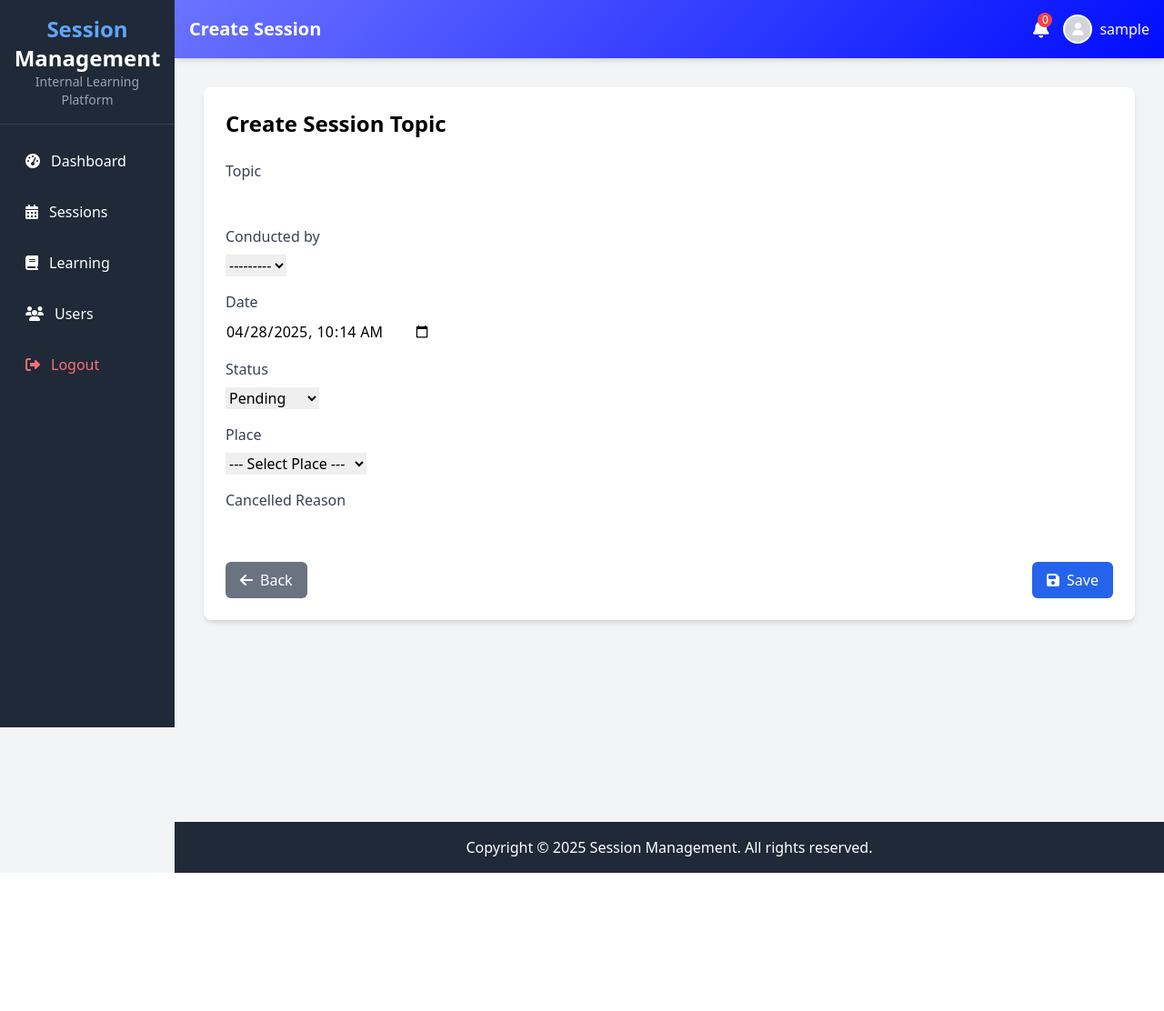
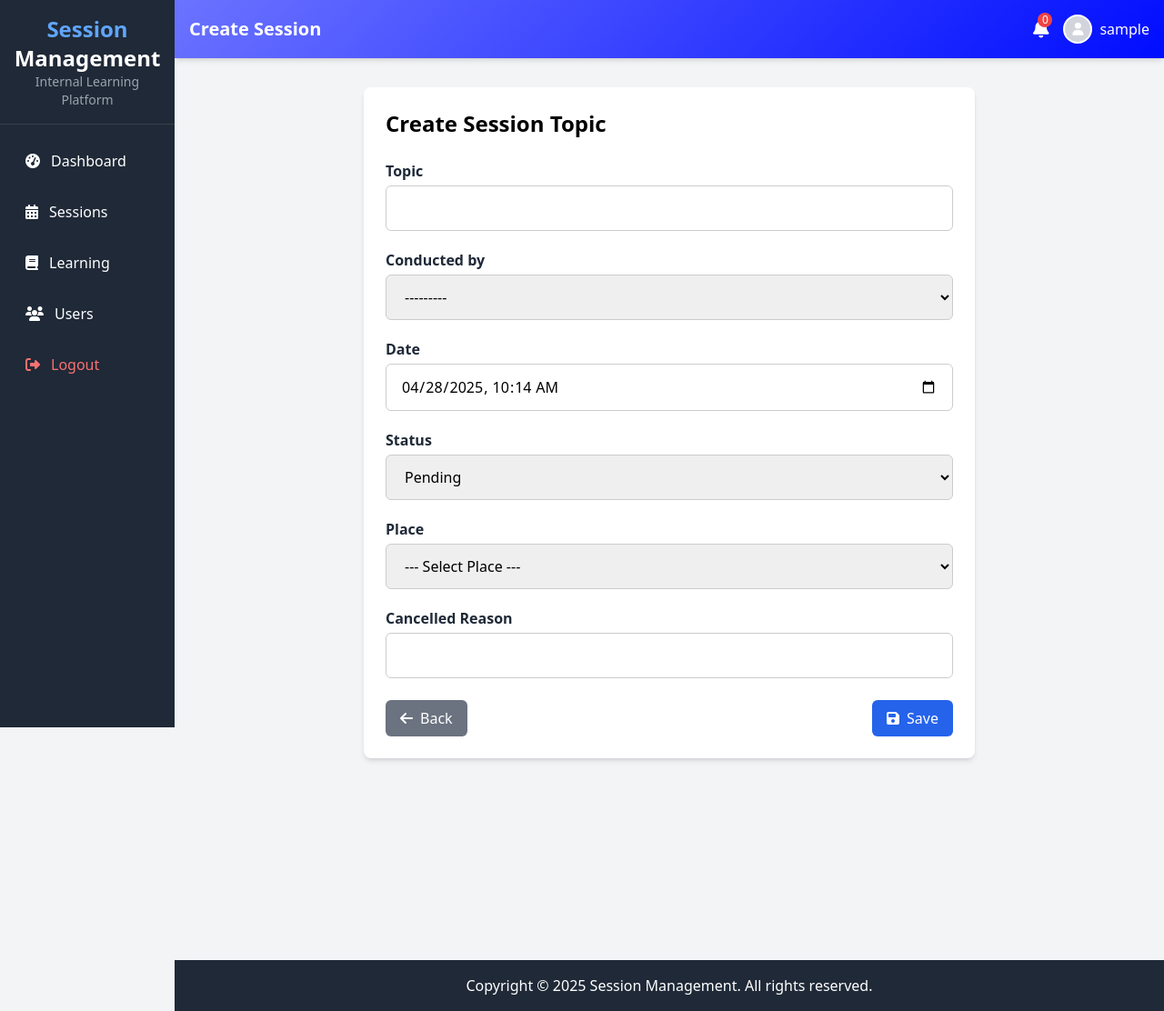
Before and after one commit to ashishkekan/session-management, a Django app: page /create-topic/ in a window 1280 px wide. Shown: the whole page at 91% size. Before the commit the page ends 960 px from the top, so only its background shows below. Run offline with Django 4.2, Linux system fonts and the light colour scheme; the visitor is signed in with stand-in values (Sample User, id 1); data comes from the database, SQL or seed files in the repository; some libraries are stand-ins or nearby versions.

Commit message:
Change form styling

```diff
--- a/management/templates/session/create_topic.html
+++ b/management/templates/session/create_topic.html
@@ -5,20 +5,18 @@
 
 {% block content %}
 <div class="container mx-auto p-4">
-    <div class="bg-white rounded-lg shadow-md p-6 transition duration-300 card-hover">
+    <div class="bg-white rounded-lg shadow-md p-6 transition duration-300 card-hover max-w-2xl mx-auto">
         <h2 class="text-2xl font-semibold mb-6">Create Session Topic</h2>
         <form method="post">
             {% csrf_token %}
             {% for field in form %}
-                <div class="mb-4">
-                    <label class="block text-gray-700 font-medium mb-2" for="{{ field.id_for_label }}">
+                <div class="mb-5">
+                    <label for="{{ field.id_for_label }}" class="block font-semibold mb-1 text-gray-800 text-base">
                         {{ field.label }}
                     </label>
                     {{ field }}
                     {% if field.errors %}
-                        <div class="text-red-600 text-sm mt-1">
-                            {{ field.errors }}
-                        </div>
+                        <p class="text-red-600 text-sm mt-1">{{ field.errors }}</p>
                     {% endif %}
                 </div>
             {% endfor %}
@@ -34,4 +32,21 @@
         </form>
     </div>
 </div>
+
+<style>
+    input, select, textarea {
+        width: 100%;
+        padding: 0.75rem 1rem;
+        border: 1px solid #ccc;
+        border-radius: 0.375rem; /* 6px */
+        font-size: 1rem;
+        transition: border-color 0.3s;
+    }
+
+    input:focus, select:focus, textarea:focus {
+        outline: none;
+        border-color: #2563eb;
+        box-shadow: 0 0 0 3px rgba(37, 99, 235, 0.3);
+    }
+</style>
 {% endblock %}
```
